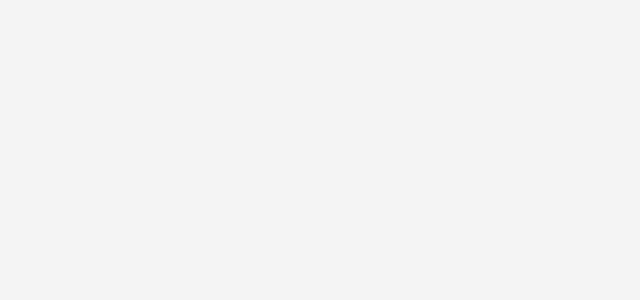
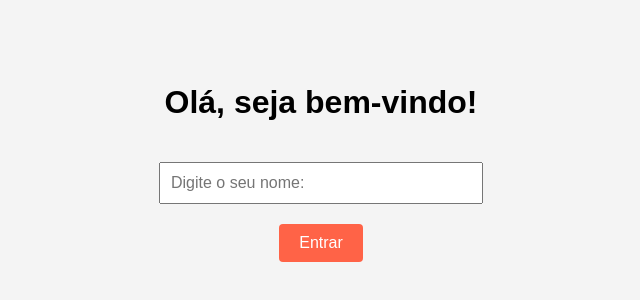
Before and after one commit to matttheust/teste-teddy, a React (Vite) app in the folder frontend/: page / in a window 1280 px wide. Before the commit this address had no page. Shown: the part 258-558 px from the top of the page, without its empty margins (319-959 px from the left). Built offline with nearby package versions, Linux system fonts and the light colour scheme.

Commit message:
feat: Pagina de login criada e funcional

```diff
--- a/frontend/src/App.tsx
+++ b/frontend/src/App.tsx
@@ -1,19 +1,36 @@
+// App.tsx
 import React from 'react';
 import { BrowserRouter as Router, Routes, Route } from 'react-router-dom';
+import { UserProvider } from './components/Context/UserContext';
+import { Outlet } from 'react-router-dom';
 import { ClienteProvider } from './components/Context/ClienteContext';
-import ClientesList from './pages/ClientesList';
-import ClientesSelecionadosList from './pages/ClientesSelecionadosList';
+import Login from './components/Login/Login';
+import ClientesPage from './pages/ClientesList';
+import ClientesSelecionadosPage from './pages/ClientesSelecionadosList'; // Crie este componente
+import Header from './components/Header/Header';
 
-const App: React.FC = () => {
+const App = () => {
   return (
-    <ClienteProvider>
-      <Router>
-        <Routes>
-          <Route path="/clientes" element={<ClientesList />} />
-          <Route path="/clientes-selecionados" element={<ClientesSelecionadosList />} />
-        </Routes>
-      </Router>
-    </ClienteProvider>
+    <Router>
+      <UserProvider>
+        <ClienteProvider>
+          <Routes>
+            <Route path="/" element={<Login />} />
+
+            {/* Rotas autenticadas (com Header) */}
+            <Route element={
+              <>
+                <Header />
+                <Outlet /> {/* Componente do React Router para renderizar sub-rotas */}
+              </>
+            }>
+              <Route path="/clientes" element={<ClientesPage />} />
+              <Route path="/clientes-selecionados" element={<ClientesSelecionadosPage />} />
+            </Route>
+          </Routes>
+        </ClienteProvider>
+      </UserProvider>
+    </Router>
   );
 };
 
--- /dev/null
+++ b/frontend/src/components/Context/UserContext.tsx
@@ -0,0 +1,21 @@
+// contexts/UserContext.tsx
+import React, { createContext, useState, useContext } from 'react';
+
+interface UserContextType {
+  username: string;
+  setUsername: (username: string) => void;
+}
+
+const UserContext = createContext<UserContextType>({} as UserContextType);
+
+export const UserProvider: React.FC<{ children: React.ReactNode }> = ({ children }) => {
+  const [username, setUsername] = useState('');
+
+  return (
+    <UserContext.Provider value={{ username, setUsername }}>
+      {children}
+    </UserContext.Provider>
+  );
+};
+
+export const useUser = () => useContext(UserContext);
--- a/frontend/src/components/Header/Header.tsx
+++ b/frontend/src/components/Header/Header.tsx
@@ -1,9 +1,19 @@
+// components/Header.tsx (atualizado)
 import React from 'react';
-import { Link } from 'react-router-dom';
+import { Link, useNavigate } from 'react-router-dom';
 import Logo from '../Logo/Logo';
 import styles from './Header.module.css';
+import { useUser } from '../Context/UserContext';
 
 const Header: React.FC = () => {
+  const { username, setUsername } = useUser();
+  const navigate = useNavigate();
+
+  const handleLogout = () => {
+    setUsername(''); // Limpa o nome do usuário
+    navigate('/'); // Redireciona para a tela de login
+  };
+
   return (
     <header className={styles.header}>
       <button className={styles.menuButton}>
@@ -18,11 +28,16 @@ const Header: React.FC = () => {
           <li>
             <Link to="/clientes-selecionados">Clientes selecionados</Link>
           </li>
-          <li>Sair</li>
+          <li
+            onClick={handleLogout}
+            style={{ cursor: 'pointer' }}
+          >
+            Sair
+          </li>
         </ul>
       </nav>
       <div className={styles.headerRight}>
-        <span className={styles.userGreeting}>Olá, <strong>Usuário</strong>!</span>
+        <span className={styles.userGreeting}>Olá, <strong>{username}</strong>!</span>
       </div>
     </header>
   );
--- /dev/null
+++ b/frontend/src/components/Login/Login.tsx
@@ -0,0 +1,48 @@
+// pages/Login.tsx
+import React, { useState } from 'react';
+import { useNavigate } from 'react-router-dom';
+import Button from '../Button/Button';
+import { useUser } from '../Context/UserContext';
+
+const Login = () => {
+  const [inputName, setInputName] = useState('');
+  const { setUsername } = useUser();
+  const navigate = useNavigate();
+
+  const handleLogin = () => {
+    if (inputName.trim()) {
+      setUsername(inputName.trim());
+      navigate('/clientes');
+    }
+  };
+
+  return (
+    <div style={{
+      display: 'flex',
+      flexDirection: 'column',
+      alignItems: 'center',
+      justifyContent: 'center',
+      minHeight: '100vh',
+      padding: '20px'
+    }}>
+      <h1>Olá, seja bem-vindo!</h1>
+      <input
+        type="text"
+        placeholder="Digite o seu nome:"
+        value={inputName}
+        onChange={(e) => setInputName(e.target.value)}
+        style={{
+          margin: '20px 0',
+          padding: '10px',
+          width: '300px',
+          fontSize: '16px'
+        }}
+      />
+      <Button onClick={handleLogin}>
+        Entrar
+      </Button>
+    </div>
+  );
+};
+
+export default Login;
```
